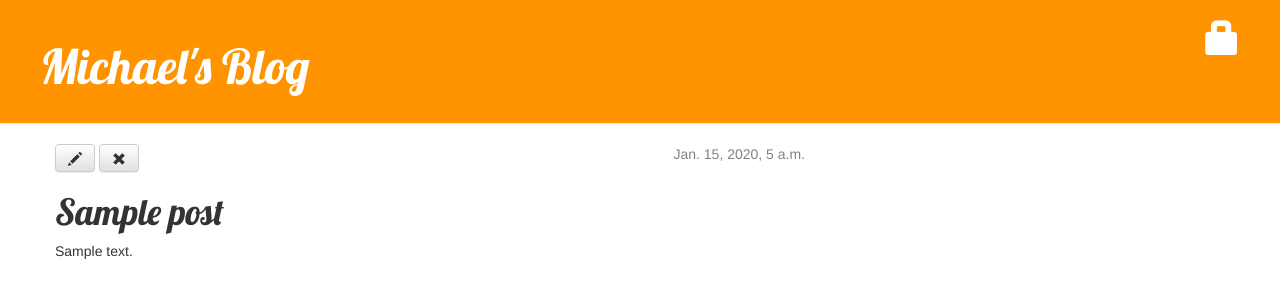
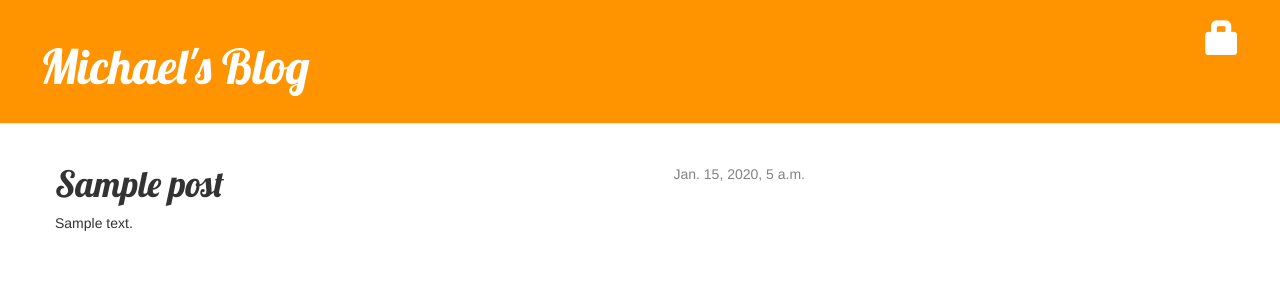
Before and after one commit to michaelrizzo2/Django-Python2, a Django app: page /post/1/ in a window 1280 px wide. Shown: the top 300 px of the page. Run offline with Django 3.2, Linux system fonts and the light colour scheme; tables that the repository leaves empty hold one stand-in row (values such as "Sample post"); some libraries are stand-ins or nearby versions.

Commit message:
changed page so person had to log in to add or edit post in post_detal.html

```diff
--- a/myblog/templates/myblog/post_detail.html
+++ b/myblog/templates/myblog/post_detail.html
@@ -10,8 +10,12 @@
 		{% else %}
 		<a class="btn btn-default" href="{% url "myblog.views.post_publish" pk=post.pk%}">Publish</a>
 		{% endif %}
-		<a class="btn btn-default" href="{%url "post_edit" pk=post.pk %}"><span class="glyphicon glyphicon-pencil"></span></a>
-		<a class="btn btn-default" href="{%url "post_remove" pk=post.pk %}"><span class="glyphicon glyphicon-remove"></span></a>
+		{% if user.is_authenticated %}
+		<a class="btn btn-default" href="{% url "post_edit" pk=post.pk %}"><span class="glyphicon glyphicon-pencil"></span></a>
+		<a class="btn btn-default" href="{% url "post_remove" pk=post.pk %}"><span class="glyphicon glyphicon-remove"></span></a>
+		{% else %}
+		<a href="{% url "django.contrib.auth.views.login" %}" class="top-menu"><span class="glyphicon glyphicon-lock"></span></a>
+		{% endif %}
 		<h1>{{ post.title }}</h1>
 		<p>{{post.text|linebreaks }}</p>
 	</div>
```
Also changed, not shown: 1 other file.
